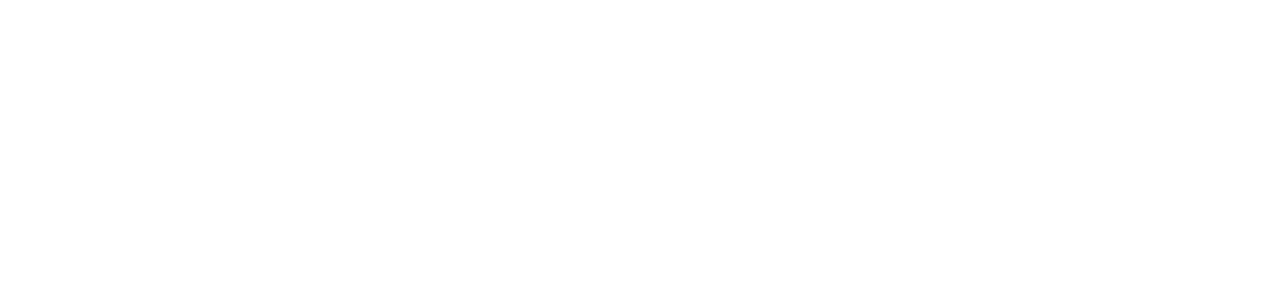
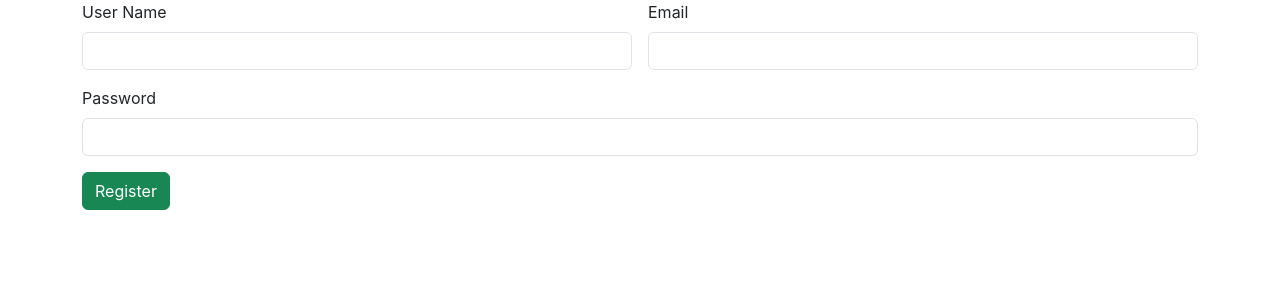
Before and after one commit to Ananthan493/blog-app-frontend, a React (Create React App) app: page /Register in a window 1280 px wide. Before the commit this address had no page. Shown: the top 300 px of the page. Built offline with nearby package versions, Linux system fonts and the light colour scheme.

Commit message:
register done

```diff
--- a/src/App.js
+++ b/src/App.js
@@ -2,12 +2,14 @@
 import './App.css';
 import { BrowserRouter, Route, Routes } from 'react-router-dom';
 import Login from './components/Login';
+import Register from './components/Register';
 
 function App() {
   return (
    <BrowserRouter>
    <Routes>
     <Route path='/' element={<Login/>}/>
+    <Route path='/Register' element={<Register/>}/>
    </Routes>
    </BrowserRouter>
   );
--- /dev/null
+++ b/src/components/Register.jsx
@@ -0,0 +1,64 @@
+import axios from 'axios'
+import React, { useState } from 'react'
+
+const Register = () => {
+    const [data, setData] = useState(
+        {
+            "name":"",
+            "email":"",
+            "password":""
+        }
+    )
+    const inputHandler = (event) => {
+        setData({ ...data, [event.target.name]: event.target.value })
+    }
+    const readValue = () => {
+        console.log(data)
+        axios.post("http://localhost:8086/signup", data).then(
+            (response) => {
+                console.log(response.data)
+                if (response.data.status == "success") {
+                    alert("Successfully Registered")
+                }
+                else {
+                    alert("Error")
+                }
+            }
+
+        ).catch(
+            (error) => {
+                console.log(error.message)
+                alert(error.message)
+            }
+        )
+    }
+  return (
+    <div>
+        <div className="container">
+            <div className="row">
+                <div className="col col-12 col-sm-12 col-md-12 col-lg-12 col-xl-12 col-xxl-12">
+                    <div className="row g-3">
+                        <div className="col col-12 col-sm-6 col-md-6 col-lg-6 col-xl-6 col-xxl-6">
+                            <label htmlFor="" className="label form-label">User Name</label>
+                            <input type="text" className="input form-control" name='name' value={data.name} onChange={inputHandler}/>
+                        </div>
+                        <div className="col col-12 col-sm-6 col-md-6 col-lg-6 col-xl-6 col-xxl-6">
+                        <label htmlFor="" className="label form-label">Email</label>
+                        <input type="text" className="input form-control" name='email' value={data.email} onChange={inputHandler}/>
+                        </div>
+                        <div className="col col-12 col-sm-12 col-md-12 col-lg-12 col-xl-12 col-xxl-12">
+                        <label htmlFor="" className="label form-label">Password</label>
+                        <input type="text" className="input form-control" name='password' value={data.password} onChange={inputHandler}/>
+                        </div>
+                        <div className="col col-12 col-sm-6 col-md-6 col-lg-6 col-xl-6 col-xxl-6">
+                            <button className="btn btn-success" onClick={readValue}>Register</button>
+                        </div>
+                    </div>
+                </div>
+            </div>
+        </div>
+    </div>
+  )
+}
+
+export default Register
```
